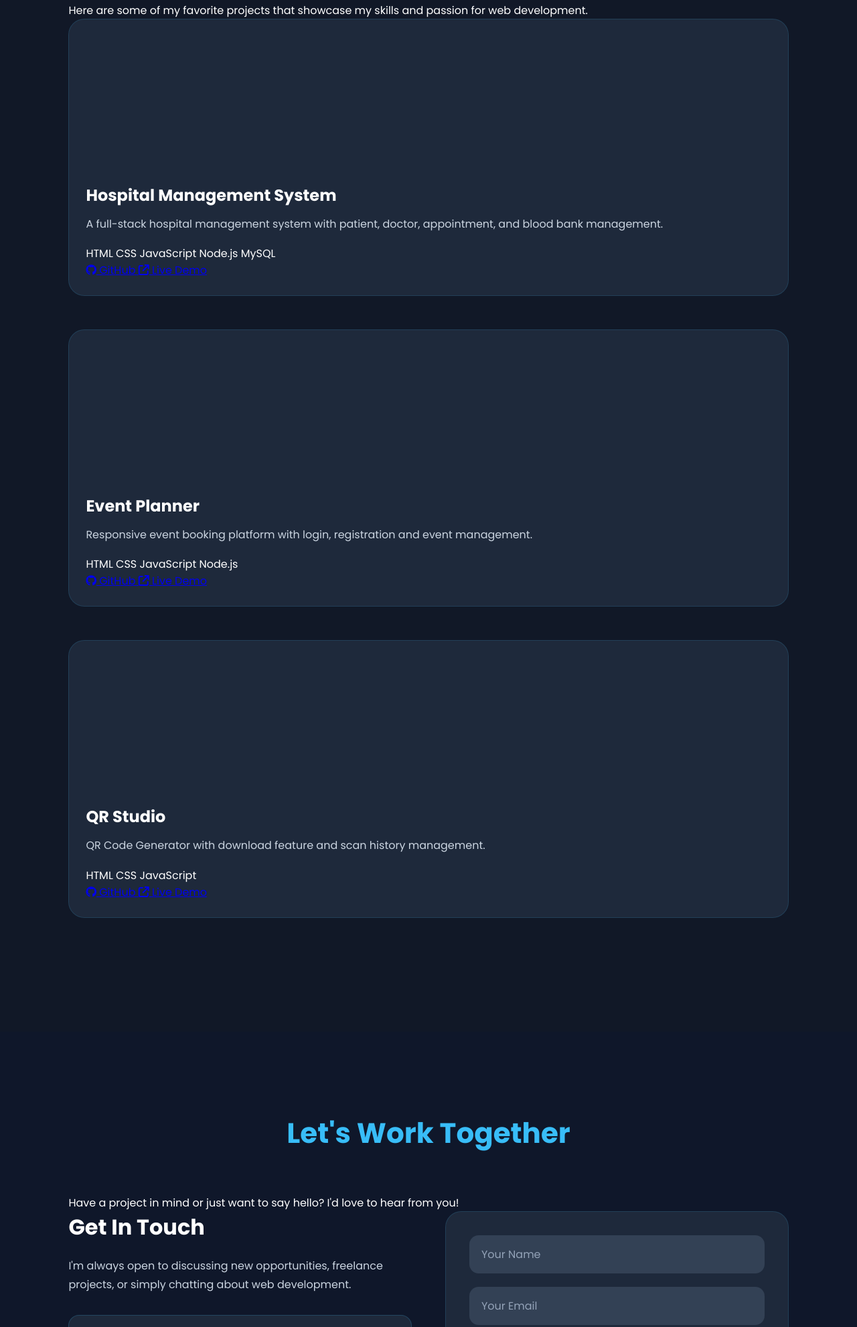
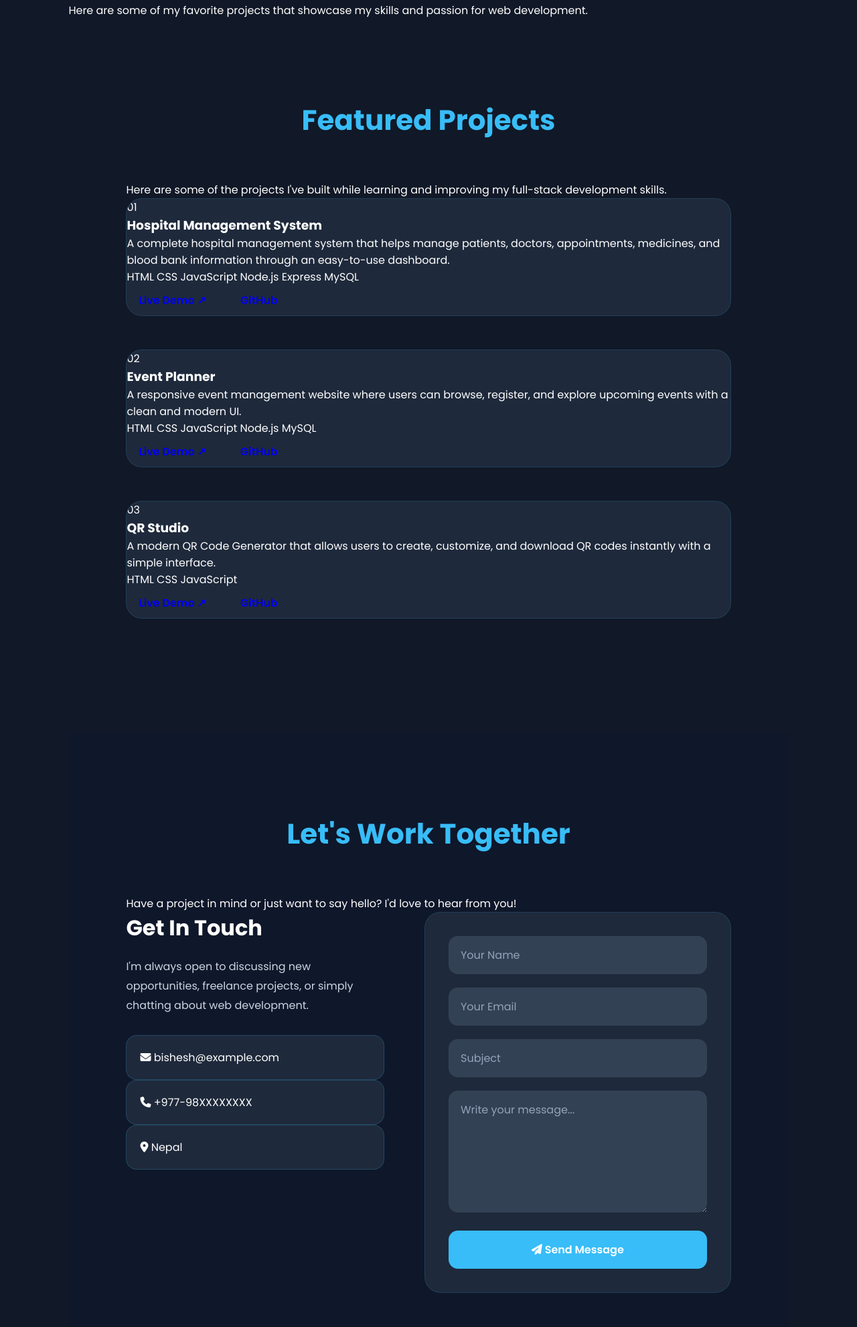
Before and after one commit to biseshghimire243-cyber/protfolio_practice, a plain HTML site: page index.html in a window 1280 px wide. Shown: the part 2523-4505 px from the top of the page at 67% size. Drawn offline with Linux system fonts and the light colour scheme; a script that the page names is missing.

Commit message:
the commit are done

```diff
--- a/css/style.css
+++ b/css/style.css
@@ -460,6 +460,9 @@
     transition:0.4s ease;
     border:1px solid rgba(56,189,248,0.15);
 }
+.project-card{
+    overflow:hidden;
+}
 
 .project-card:hover{
     transform:translateY(-12px);
@@ -681,6 +684,27 @@
 /* ============================
    MOBILE RESPONSIVE
 ============================ */
+.contact-container{
+    display:flex;
+    justify-content:space-between;
+    align-items:flex-start;
+    gap:60px;
+    flex-wrap:wrap;
+}
+
+.contact-info{
+    flex:1;
+    min-width:320px;
+}
+
+.contact-form{
+    flex:1;
+    min-width:380px;
+    background:#1e293b;
+    padding:35px;
+    border-radius:24px;
+    border:1px solid rgba(56,189,248,.15);
+}
 
 @media (max-width: 768px){
 
@@ -693,9 +717,40 @@
     }
 
     .contact-container{
-        grid-template-columns:1fr;
-    }
 
+display:flex;
+
+justify-content:space-between;
+
+align-items:flex-start;
+
+gap:60px;
+
+flex-wrap:wrap;
+
+}
+.contact-form{
+
+flex:1;
+
+min-width:380px;
+
+background:#111827;
+
+padding:35px;
+
+border-radius:20px;
+
+border:1px solid rgba(56,189,248,.2);
+
+}
+.contact-info{
+
+flex:1;
+
+min-width:320px;
+
+}
     .projects-grid{
         grid-template-columns:1fr;
     }
--- a/index.html
+++ b/index.html
@@ -190,20 +190,58 @@
 
     <div class="project-container">
 
+        <!-- ================= PROJECTS ================= -->
+
+<section class="projects" id="projects">
+
+    <h2 class="section-title">Featured Projects</h2>
+
+    <p class="project-intro">
+        Here are some of the projects I've built while learning and improving my
+        full-stack development skills.
+    </p>
+
+    <div class="project-container">
+
         <!-- Project 1 -->
         <div class="project-card">
 
-            <div class="project-image">
-                <!-- <img src="./images/image.png" alt="Hospital Management"> -->
-            </div>
-
-            <div class="project-content">
+            <span class="project-number">01</span>
 
             <h3>Hospital Management System</h3>
 
             <p>
-                    A full-stack hospital management system with patient,
-                    doctor, appointment, and blood bank management.
+                A complete hospital management system that helps manage
+                patients, doctors, appointments, medicines, and blood bank
+                information through an easy-to-use dashboard.
+            </p>
+
+            <div class="tech-stack">
+                <span>HTML</span>
+                <span>CSS</span>
+                <span>JavaScript</span>
+                <span>Node.js</span>
+                <span>Express</span>
+                <span>MySQL</span>
+            </div>
+
+            <div class="project-links">
+                <a href="#">Live Demo ↗</a>
+                <a href="#">GitHub</a>
+            </div>
+
+        </div><br><br>
+
+        <!-- Project 2 -->
+        <div class="project-card">
+
+            <span class="project-number">02</span>
+
+            <h3>Event Planner</h3>
+
+            <p>
+                A responsive event management website where users can browse,
+                register, and explore upcoming events with a clean and modern UI.
             </p>
 
             <div class="tech-stack">
@@ -214,73 +252,23 @@
                 <span>MySQL</span>
             </div>
 
-                <div class="project-buttons">
-                    <a href="#" class="project-btn">
-                        <i class="fa-brands fa-github"></i> GitHub
-                    </a>
-
-                    <a href="#" class="project-btn live">
-                        <i class="fa-solid fa-arrow-up-right-from-square"></i>
-                        Live Demo
-                    </a>
+            <div class="project-links">
+                <a href="#">Live Demo ↗</a>
+                <a href="#">GitHub</a>
             </div>
 
-            </div>
-
-        </div> <br><br>
-
-        <!-- Project 2 -->
-        <div class="project-card">
-
-            <div class="project-image">
-                <!-- <img src="./images/projectb.jpg" alt="Event Planner"> -->
-            </div>
-
-            <div class="project-content">
-
-                <h3>Event Planner</h3>
-
-                <p>
-                    Responsive event booking platform with login,
-                    registration and event management.
-                </p>
-
-                <div class="tech-stack">
-                    <span>HTML</span>
-                    <span>CSS</span>
-                    <span>JavaScript</span>
-                    <span>Node.js</span>
-                </div>
-
-                <div class="project-buttons">
-                    <a href="#" class="project-btn">
-                        <i class="fa-brands fa-github"></i> GitHub
-                    </a>
-
-                    <a href="#" class="project-btn live">
-                        <i class="fa-solid fa-arrow-up-right-from-square"></i>
-                        Live Demo
-                    </a>
-                </div>
-
-            </div>
-
-        </div>  <br><br>
+        </div><br><br>
 
         <!-- Project 3 -->
         <div class="project-card">
 
-            <div class="project-image">
-                <!-- <img src="./images/projectc.jpg" alt="QR Studio"> -->
-            </div>
-
-            <div class="project-content">
+            <span class="project-number">03</span>
 
             <h3>QR Studio</h3>
 
             <p>
-                    QR Code Generator with download feature and
-                    scan history management.
+                A modern QR Code Generator that allows users to create,
+                customize, and download QR codes instantly with a simple interface.
             </p>
 
             <div class="tech-stack">
@@ -289,22 +277,14 @@
                 <span>JavaScript</span>
             </div>
 
-                <div class="project-buttons">
-                    <a href="#" class="project-btn">
-                        <i class="fa-brands fa-github"></i> GitHub
-                    </a>
-
-                    <a href="#" class="project-btn live">
-                        <i class="fa-solid fa-arrow-up-right-from-square"></i>
-                        Live Demo
-                    </a>
+            <div class="project-links">
+                <a href="#">Live Demo ↗</a>
+                <a href="#">GitHub</a>
             </div>
 
         </div>
 
-        </div>
-
-    </div>  <br><br>
+    </div><br><br>
 
 </section>
 
```
Lines whose indentation alone changed are shown as unchanged.
